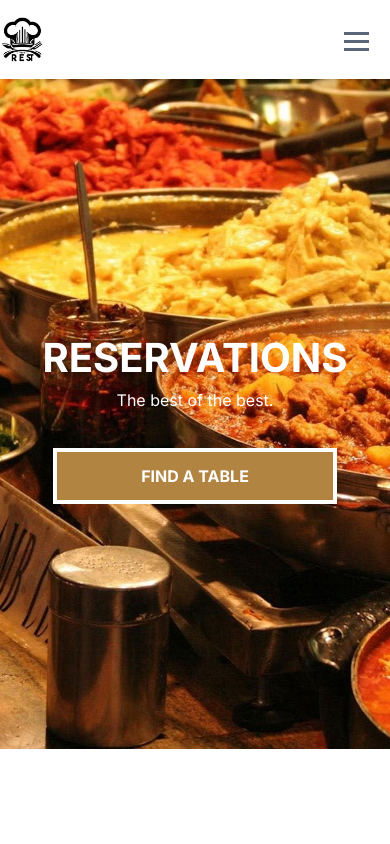
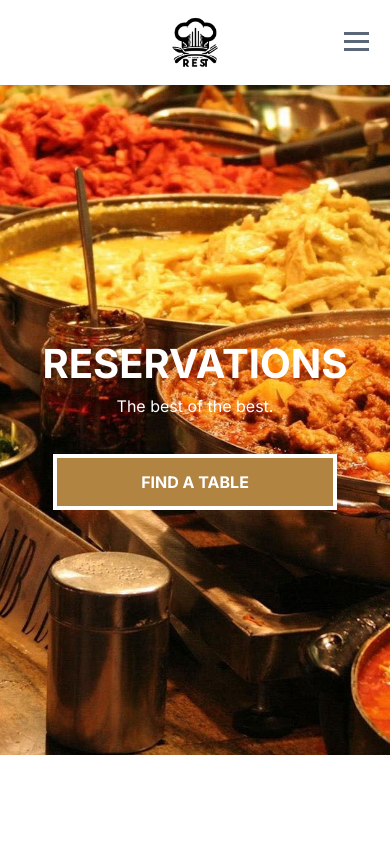
Before and after one commit to Enigma-Web-Design/landing-resto, a Next.js app: page /reservations in a window 390 px wide. Shown: the top 844 px of the page. Built offline with nearby package versions, Linux system fonts and the light colour scheme.

Commit message:
feat:creating-menu-view | update nav

```diff
--- a/src/components/Nav.jsx
+++ b/src/components/Nav.jsx
@@ -65,9 +65,9 @@ export default function Nav() {
         className={`block sm:hidden absolute py-[3vw] `}
         onClick={toggleNav}
       />
-      <div className="flex w-full items-center justify-center">
+      <div className=" hidden sm:flex w-full items-center justify-center">
         <div className='w-[45%]'>
-          <ul className="hidden sm:flex items-center justify-around w-full text-sm font-semibold">
+          <ul className=" sm:flex items-center justify-around w-full text-sm font-semibold">
             <Link href={'/'}>
               <li className="hover:text-green-700 cursor-pointer">ABOUT</li>
             </Link>
@@ -78,11 +78,11 @@ export default function Nav() {
               <li className="hover:text-green-700 cursor-pointer">
                 PRIVATE ROOMS
               </li>
-            </Link>{' '}
+            </Link>
           </ul>
         </div>
         <div className='w-[10%]'>
-          <ul className="hidden sm:flex items-center justify-center w-full text-sm font-semibold">
+          <ul className=" sm:flex items-center justify-center w-full text-sm font-semibold">
             <li className="  cursor-pointer justify-center">
               <Link href={'/'}>
                 <Image width={50} src={yourResto} alt="logo" />
@@ -91,7 +91,7 @@ export default function Nav() {
           </ul>
         </div>
         <div className='w-[45%]'>
-          <ul className="hidden sm:flex items-center justify-around w-full text-sm font-semibold">
+          <ul className=" sm:flex items-center justify-around w-full text-sm font-semibold">
             <Link href={'/'}>
               <li className="hover:text-green-700 cursor-pointer">LOREM</li>
             </Link>
@@ -104,7 +104,7 @@ export default function Nav() {
               <li className="hover:text-green-700 cursor-pointer">
                 CONTACT US
               </li>
-            </Link>{' '}
+            </Link>
           </ul>
         </div>
       </div>
```
